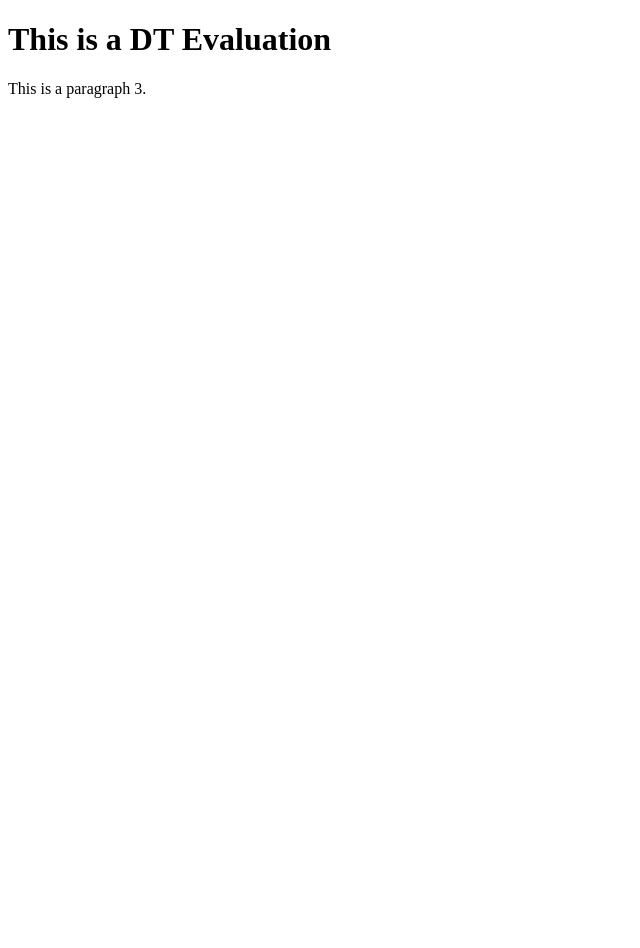
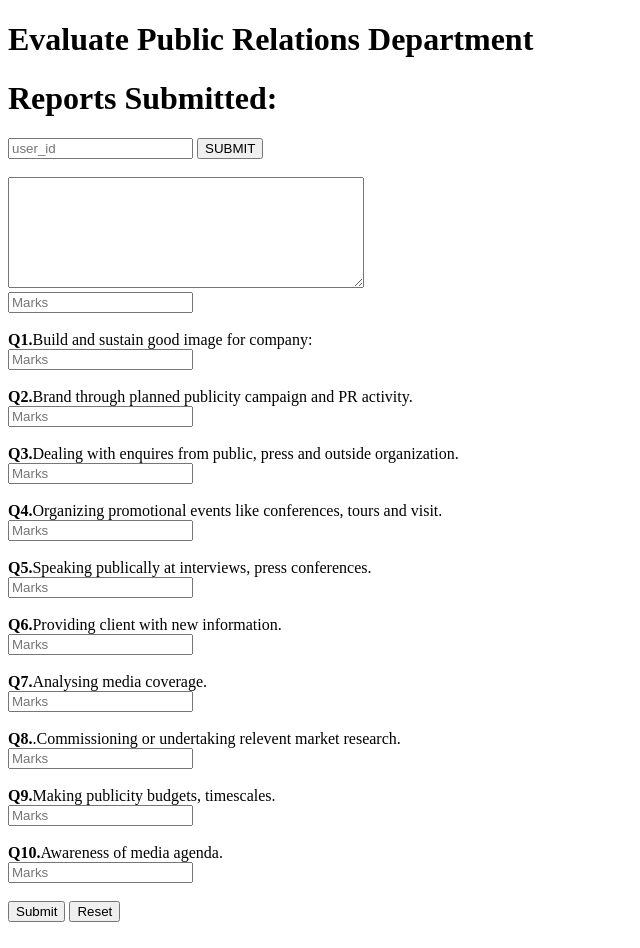
Before and after one commit to shubhamdarekar/VESITHACKS2019, a Django app: page /evaluatePublicRelationsDept/ in a window 1280 px wide. Shown: the whole page, without its empty margins (0-640 px from the left). Before the commit the page ends 98 px from the top, so only its background shows below. Run offline with Django 3.2, Linux system fonts and the light colour scheme.

Commit message:
evaluate public relations

```diff
--- a/VESITHACKS19/EvaluationApp/templates/EvaluationApp/evaluatePublicRelationsDept.html
+++ b/VESITHACKS19/EvaluationApp/templates/EvaluationApp/evaluatePublicRelationsDept.html
@@ -2,12 +2,96 @@
 <html>
 <head>
 <meta charset="utf-8">
-<title>Page Title</title>
+<title>EvaluatePublicRelationsDept</title>
 </head>
 <body>
 
-<h1>This is a DT Evaluation</h1>
-<p>This is a paragraph 3.</p>
+<div id="evaluate">
+    <form>
+        <tr>
+            <td>
+                <h1>Evaluate Public Relations Department</h1>
+                <h1>Reports Submitted:</h1>
+            </td>
+            <td>
+                <input type="text" placeholder="user_id" name="user_id">
+            </td>
+            <td>
+                <button type="button" name="button" class="button" >SUBMIT</button><br><br>
+            </td>
+            <td>
+                <textarea class="report"name="Comments" rows="7" cols="40" style="width:350px;"></textarea><br>
+            </td>
+            <td>
+                <input type="number" placeholder="Marks" name="marks"><br><br>
+
+            </td>
+            <td>
+                <label>
+                <strong>Q1.</strong>Build and sustain good image for company:<br>
+                </label>
+                <input type="number" placeholder="Marks" name="marks"><br><br>
+
+            </td>
+            <td>
+                <label>
+                <strong>Q2.</strong>Brand through planned publicity campaign and PR activity.<br>
+                <input type="number" placeholder="Marks" name="marks"><br><br>
+                </label>
+            </td>
+            <td>
+                <label>
+                <strong>Q3.</strong>Dealing with enquires from public, press and outside organization.<br>
+                </label>
+                <input type="number" placeholder="Marks" name="marks"><br><br>
+            </td>
+            <td>
+                <label>
+                <strong>Q4.</strong>Organizing promotional events like conferences, tours and visit.<br>
+                </label>
+                <input type="number" placeholder="Marks" name="marks"><br><br>
+            </td>
+            <td>
+                <label>
+                <strong>Q5.</strong>Speaking publically at interviews, press conferences.<br>
+                </label>
+                <input type="number" placeholder="Marks" name="marks"><br><br>
+            </td>
+            <td>
+                <label>
+                <strong>Q6.</strong>Providing client with new information.<br>
+                </label>
+                <input type="number" placeholder="Marks" name="marks"><br><br>
+            </td>
+            <td>
+                <label>
+                    <strong>Q7.</strong>Analysing media coverage.<br>
+                </label>
+                    <input type="number" placeholder="Marks" name="marks"><br><br>
+            </td>
+            <td>
+                <label>
+                <strong>Q8.</strong>.Commissioning or undertaking relevent market research.<br>
+                </label>
+                <input type="number" placeholder="Marks" name="marks"><br><br>
+            </td>
+            <td>
+                <label>
+                <strong>Q9.</strong>Making publicity budgets, timescales.<br>
+                </label>
+                <input type="number" placeholder="Marks" name="marks"><br><br>
+            </td>
+            <td>
+                <label>
+                <strong>Q10.</strong>Awareness of media agenda.<br>
+                </label>
+                <input type="number" placeholder="Marks" name="marks"><br><br>
+            </td>
+            <button type="submit" name="button" class="button" >Submit</button>
+            <button type="reset" name="button" class="button" >Reset</button><br><br>
+        </tr>
+    </form>
+</div>
 
 </body>
 </html>
```
